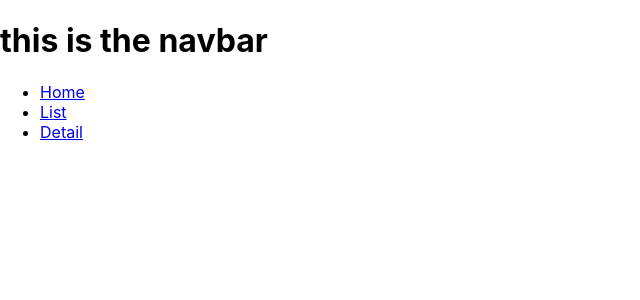
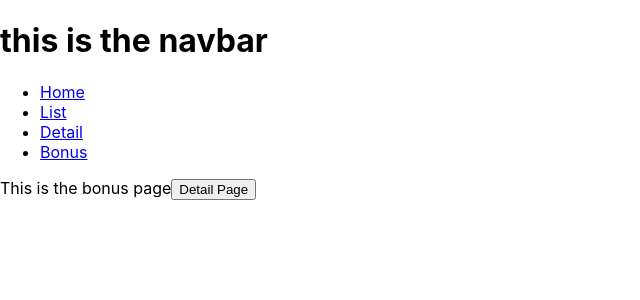
Before and after one commit to bpagador/react_spa_practice, a React (Create React App) app in the folder navigation-station/: page /bonus in a window 1280 px wide. Shown: the top 300 px of the page, without its empty margins (0-640 px from the left). Built offline with nearby package versions, Linux system fonts and the light colour scheme.

Commit message:
successfully added linked buttons inside components

```diff
--- a/navigation-station/src/App.js
+++ b/navigation-station/src/App.js
@@ -9,7 +9,7 @@ import NavBar from './components/NavBar';
 import Home from './components/Home';
 import List from './components/List';
 import Detail from './components/Detail';
-// import Bonus from './components/Bonus';
+import Bonus from './components/Bonus';
 
 
 
@@ -36,11 +36,11 @@ export default class App extends Component {
             path="/detail"
             exact
             component={Detail} />
-            {/* <Route
+            <Route
             path="/bonus"
             exact
             component={Bonus}
-            /> */}
+            />
           </Switch>
         </Router>
       </div>
--- a/navigation-station/src/components/Bonus.js
+++ b/navigation-station/src/components/Bonus.js
@@ -0,0 +1,14 @@
+import React from 'react'
+import { Link } from 'react-router-dom'
+
+
+export default function Bonus() {
+    return (
+        <div>
+            This is the bonus page
+            <Link to="/detail">
+                <button>Detail Page</button>
+            </Link>
+        </div>
+    )
+}
--- a/navigation-station/src/components/List.js
+++ b/navigation-station/src/components/List.js
@@ -1,10 +1,15 @@
 import React from 'react'
+import { Link } from 'react-router-dom'
 
 export default function List() {
+
     return (
         <div>
             <h2>
             This is the List Page
+            <Link to="/">
+                <button>Home</button>
+            </Link>
             </h2>
 
         </div>
--- a/navigation-station/src/components/NavBar.js
+++ b/navigation-station/src/components/NavBar.js
@@ -19,6 +19,10 @@ export default function NavBar() {
                                 <Link to="/detail">Detail</Link>
                             </li>
 
+                            <li>
+                                <Link to="/bonus">Bonus</Link>
+                            </li>
+
                         </ul>
                 </div>
 
```
Also changed, not shown: 1 other file (tests, documents, lock files or other folders).
